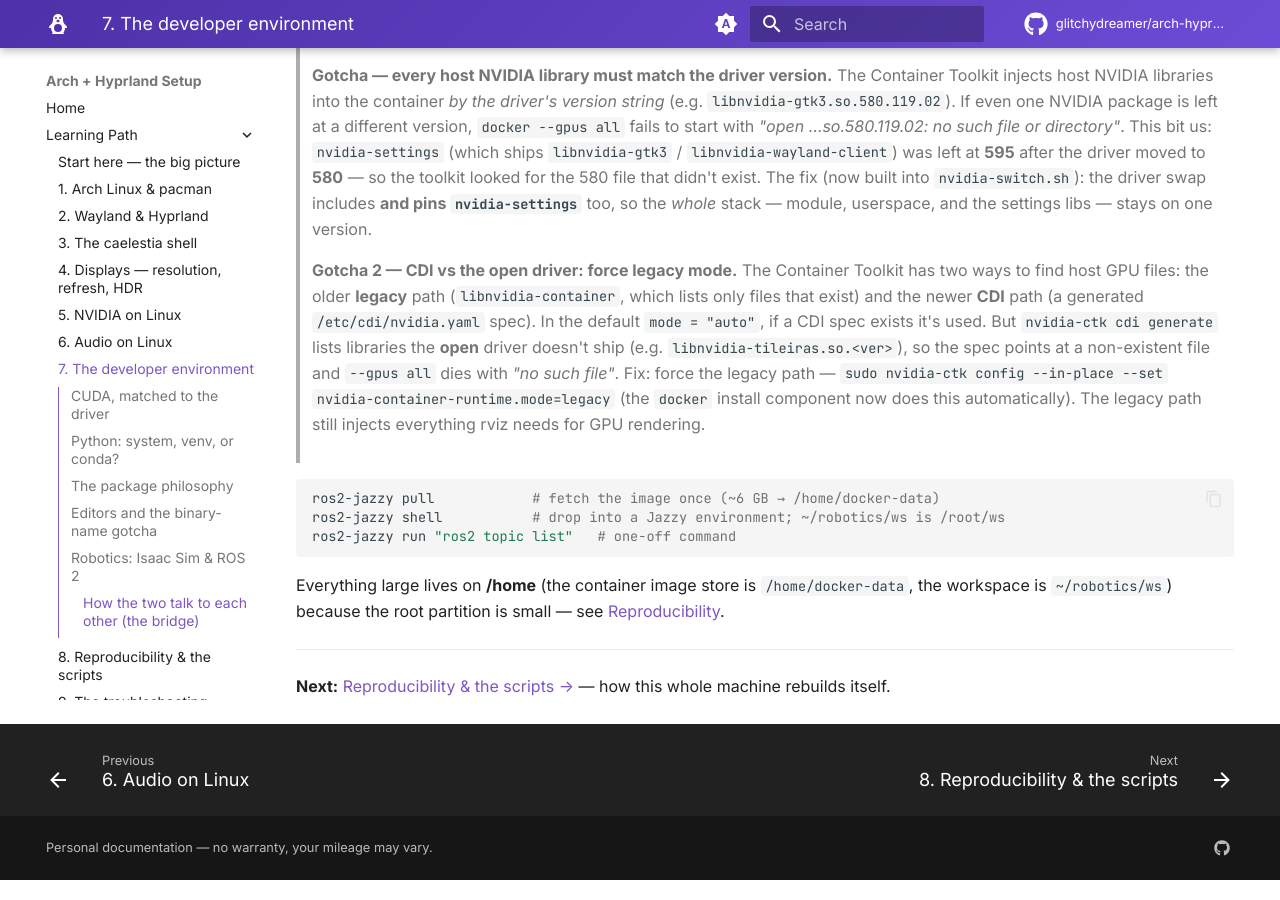
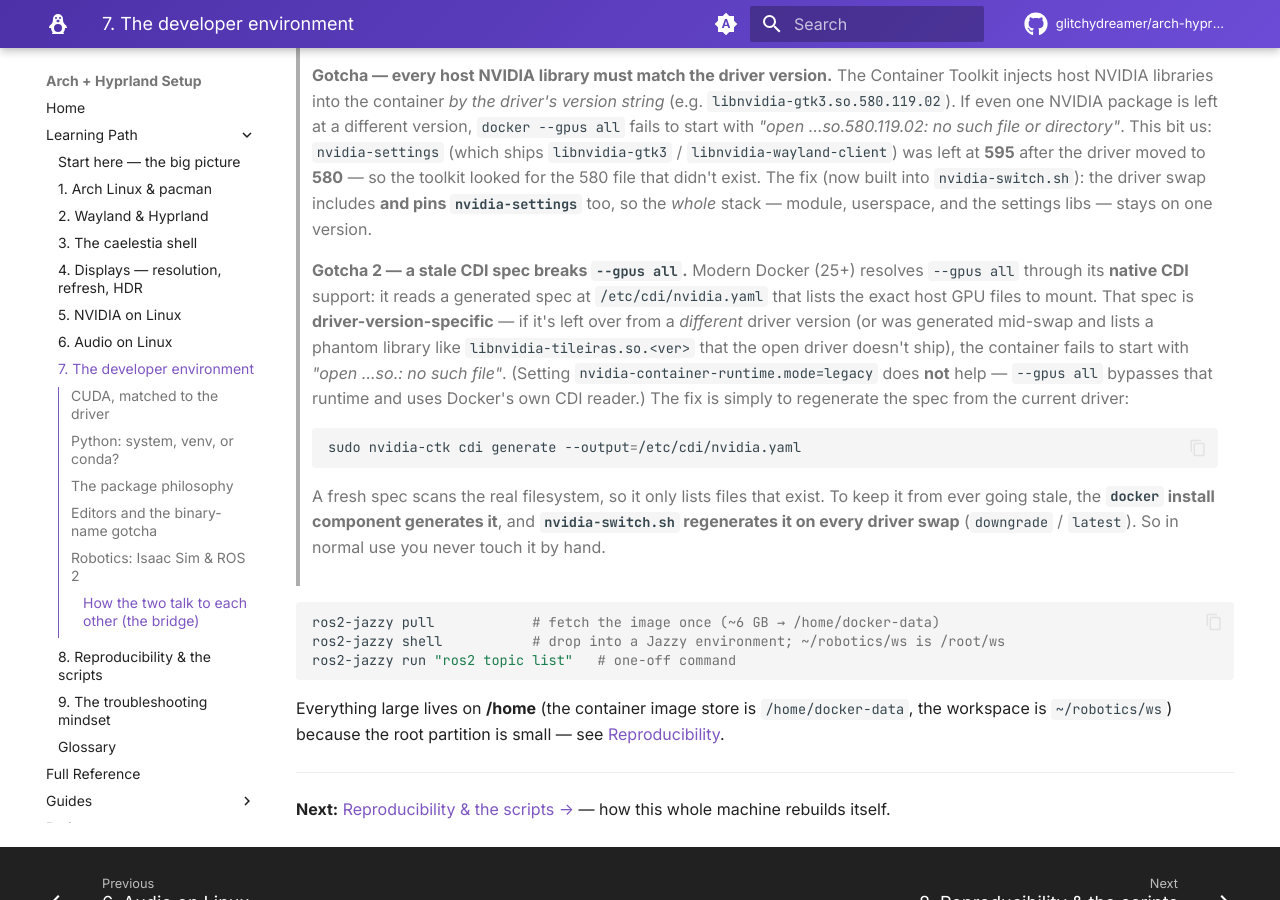
Before and after one commit to glitchydreamer/arch-hyprland-setup, an MkDocs documentation site: the page built from docs/learn/07-dev-environment.md, in a window 1280 px wide and 900 px high, scrolled down 3662 px. Built offline with MkDocs 1.6.1 and Material for MkDocs 9.7.7, drawn with Linux system fonts in a browser that asks for light colours; comment, search, counter and statistics services are not loaded.

Commit message:
fix(docker+nvidia-switch): regenerate Docker CDI spec (real fix); auto-refresh on driver swap
Docker 29 resolves `--gpus all` via its NATIVE CDI (reads /etc/cdi/nvidia.yaml),
NOT nvidia-container-runtime — so the earlier mode=legacy change was a red
herring. The spec was stale and listed a phantom libnvidia-tileiras.so the open
driver doesn't ship. A fresh `nvidia-ctk cdi generate` is verified clean.

- install.sh docker: generate /etc/cdi/nvidia.yaml (replaces the wrong mode=legacy)
- nvidia-switch.sh: regen_cdi() — regenerate the CDI spec after every
  downgrade/latest swap (it's driver-version-specific, so it must track swaps)
- docs/learn + project-context + memory: correct the gotcha to the CDI truth

Co-Authored-By: Claude Opus 4.7 <noreply@anthropic.com>

````diff
--- a/docs/learn/07-dev-environment.md
+++ b/docs/learn/07-dev-environment.md
@@ -140,17 +140,23 @@ up inside `ros2-jazzy shell` via `ros2 topic list`, and vice-versa.
 > so the *whole* stack — module, userspace, and the settings libs — stays on one
 > version.
 
-> **Gotcha 2 — CDI vs the open driver: force legacy mode.** The Container Toolkit
-> has two ways to find host GPU files: the older **legacy** path
-> (`libnvidia-container`, which lists only files that exist) and the newer **CDI**
-> path (a generated `/etc/cdi/nvidia.yaml` spec). In the default `mode = "auto"`,
-> if a CDI spec exists it's used. But `nvidia-ctk cdi generate` lists libraries
-> the **open** driver doesn't ship (e.g. `libnvidia-tileiras.so.<ver>`), so the
-> spec points at a non-existent file and `--gpus all` dies with *"no such file"*.
-> Fix: force the legacy path —
-> `sudo nvidia-ctk config --in-place --set nvidia-container-runtime.mode=legacy`
-> (the `docker` install component now does this automatically). The legacy path
-> still injects everything rviz needs for GPU rendering.
+> **Gotcha 2 — a stale CDI spec breaks `--gpus all`.** Modern Docker (25+)
+> resolves `--gpus all` through its **native CDI** support: it reads a generated
+> spec at `/etc/cdi/nvidia.yaml` that lists the exact host GPU files to mount.
+> That spec is **driver-version-specific** — if it's left over from a *different*
+> driver version (or was generated mid-swap and lists a phantom library like
+> `libnvidia-tileiras.so.<ver>` that the open driver doesn't ship), the container
+> fails to start with *"open …so.<ver>: no such file"*. (Setting
+> `nvidia-container-runtime.mode=legacy` does **not** help — `--gpus all` bypasses
+> that runtime and uses Docker's own CDI reader.) The fix is simply to regenerate
+> the spec from the current driver:
+> ```bash
+> sudo nvidia-ctk cdi generate --output=/etc/cdi/nvidia.yaml
+> ```
+> A fresh spec scans the real filesystem, so it only lists files that exist. To
+> keep it from ever going stale, the **`docker` install component generates it**,
+> and **`nvidia-switch.sh` regenerates it on every driver swap** (`downgrade` /
+> `latest`). So in normal use you never touch it by hand.
 
 ```bash
 ros2-jazzy pull            # fetch the image once (~6 GB → /home/docker-data)
````
Also changed, not shown: docs/project-context.md (+10 -9 lines), 2 other files.
